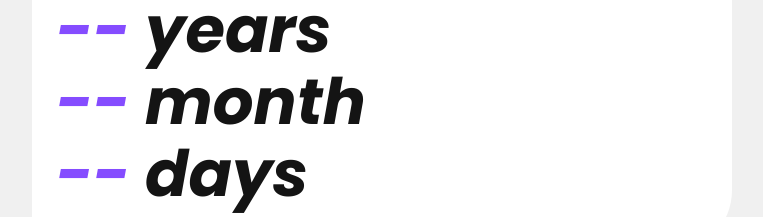
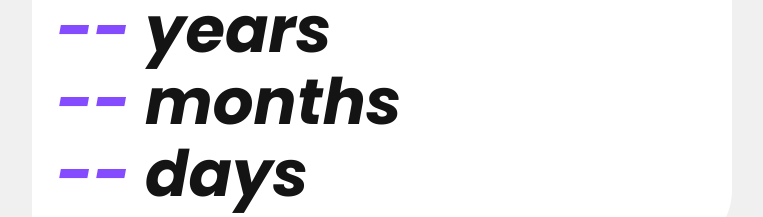
Before and after one commit to moitorrijos/age-calculator-app, a website with bundled scripts: page index.html in a window 1280 px wide. Shown: the part 251-468 px from the top of the page, without its empty margins (258-1021 px from the left). Built offline with nearby package versions, Linux system fonts and the light colour scheme.

Commit message:
Refactor CSS styles to pluralize "month" in age display

```diff
--- a/index.html
+++ b/index.html
@@ -66,7 +66,7 @@
         </p>
         <p id="months" class="age">
           <span>--</span>
-          month
+          months
         </p>
         <p id="days" class="age">
           <span>--</span>
```
